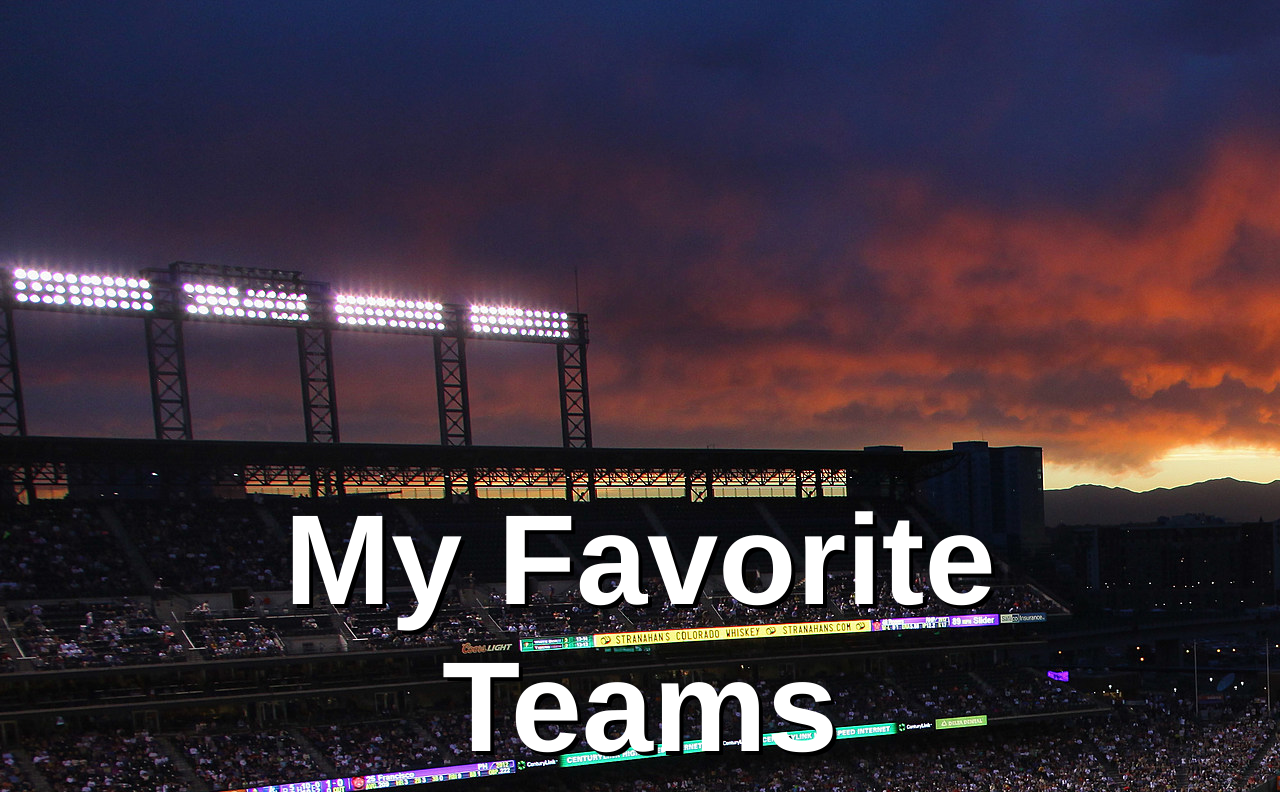
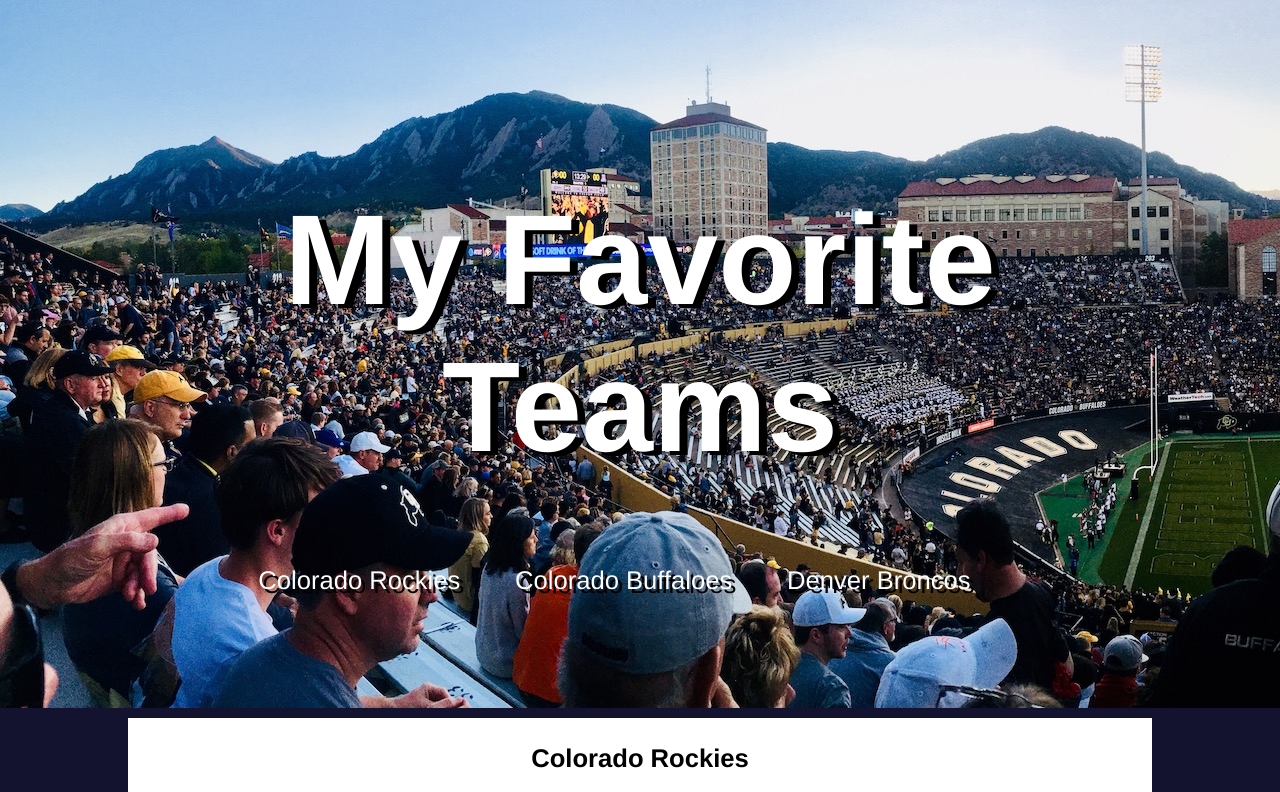
Before and after one commit to dkspringer/html-me-something, a plain HTML site: page index.html in a window 1280 px wide. Shown: the top 792 px of the page. Drawn offline with Linux system fonts and the light colour scheme.

Commit message:
Modified title background

```diff
--- a/style.css
+++ b/style.css
@@ -25,14 +25,14 @@
 }
 
 header {
-  background: url("images/coors-field.jpg");
+  background: url("images/folsom.jpg");
   color: white;
-  padding: 400px 100px;
+  padding: 100px 100px;
 }
 
 h1 {
   font-size: 1000%;
-  text-shadow: 4px 4px black;
+  text-shadow: 8px 4px black;
 }
 
 h2 {
```
Also changed, not shown: images/folsom.jpg (added).
